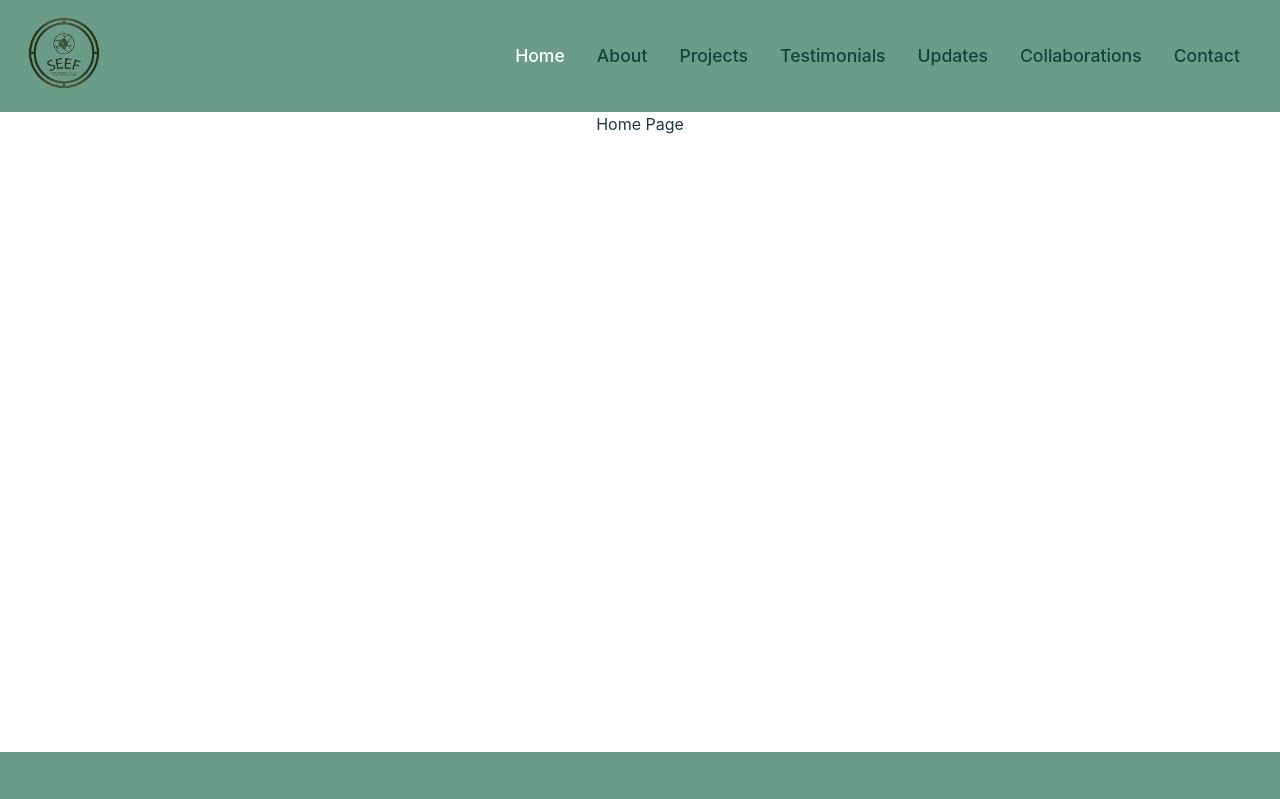
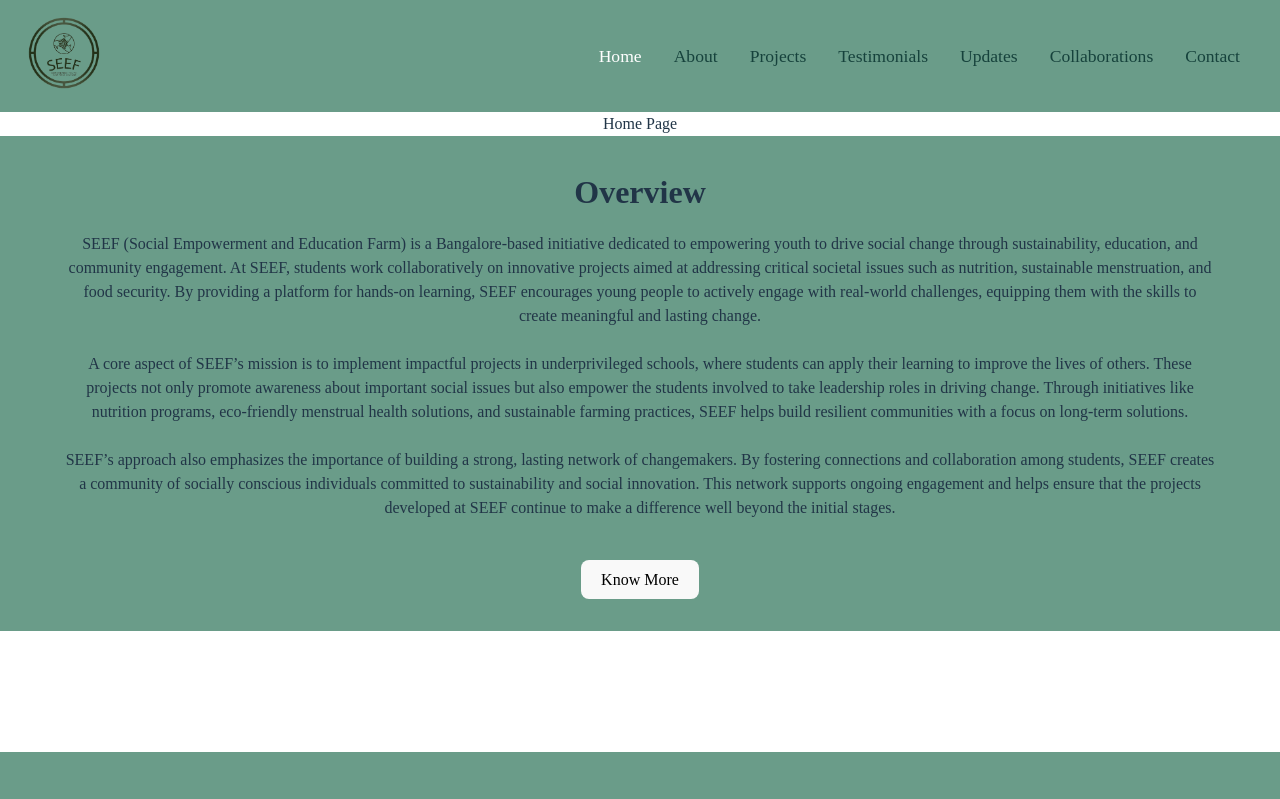
Before and after one commit to joshua-jinu/seef-website, a React (Vite) app: page / in a window 1280 px wide. Shown: the top 799 px of the page. Built offline with nearby package versions, Linux system fonts and the light colour scheme.

Commit message:
Add overview in homepage

```diff
--- /dev/null
+++ b/src/components/HomeAbout.jsx
@@ -0,0 +1,44 @@
+import React from 'react'
+import {Link} from 'react-router-dom'
+import '../styles/home.css'
+
+function HomeAbout() {
+  return (
+    <section className='about-components'>
+        <div>
+            <h2 className='home-subhead'>Overview</h2>
+        </div>
+        <div>
+            <div>
+                <p className='about-para'>SEEF (Social Empowerment and Education Farm) is a Bangalore-based initiative dedicated to
+empowering youth to drive social change through sustainability, education, and community
+engagement. At SEEF, students work collaboratively on innovative projects aimed at addressing
+critical societal issues such as nutrition, sustainable menstruation, and food security. By
+providing a platform for hands-on learning, SEEF encourages young people to actively engage
+with real-world challenges, equipping them with the skills to create meaningful and lasting
+change. <br /> <br />
+A core aspect of SEEF’s mission is to implement impactful projects in underprivileged schools,
+where students can apply their learning to improve the lives of others. These projects not only
+promote awareness about important social issues but also empower the students involved to
+take leadership roles in driving change. Through initiatives like nutrition programs, eco-friendly
+menstrual health solutions, and sustainable farming practices, SEEF helps build resilient
+communities with a focus on long-term solutions. <br /> <br />
+SEEF’s approach also emphasizes the importance of building a strong, lasting network of
+changemakers. By fostering connections and collaboration among students, SEEF creates a
+community of socially conscious individuals committed to sustainability and social innovation.
+This network supports ongoing engagement and helps ensure that the projects developed at
+SEEF continue to make a difference well beyond the initial stages.</p>
+                <br />
+                <Link to='/about'>
+                    <button className='std-btn' id='read-more'>Know More</button>
+                </Link>
+            </div>
+            {/* <div>
+                <img src="" alt="" />
+            </div> */}
+        </div>
+    </section>
+  )
+}
+
+export default HomeAbout
--- a/src/pages/Home.jsx
+++ b/src/pages/Home.jsx
@@ -1,9 +1,11 @@
 import React from 'react'
+import HomeAbout from '../components/HomeAbout'
 
 function Home() {
   return (
     <div>
       Home Page
+      <HomeAbout/>
     </div>
   )
 }
--- /dev/null
+++ b/src/styles/home.css
@@ -0,0 +1,14 @@
+
+
+/* about-section */
+.about-components{
+    background-color: #6a9c89;
+    padding: 2rem 1rem;
+}
+.about-para {
+    padding: 1rem 3rem;
+}
+.home-subhead {
+    font-size: 2rem;
+    font-weight: 900;
+}
--- a/src/styles/style.css
+++ b/src/styles/style.css
@@ -12,6 +12,11 @@ Rubik - Body and Title Text
 Palatino - Typography and Design Text
 Roboto - Large bodies of small text
 */
+
+
+*{
+    font-family: 'Poppins';
+}
 
 /* Navbar styles */
 .nav-link {
```
